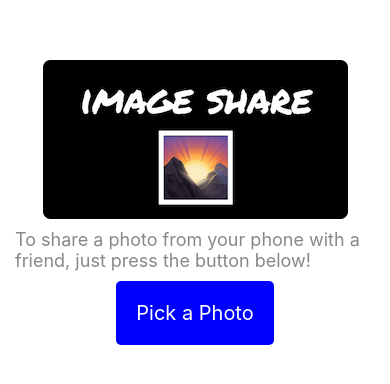
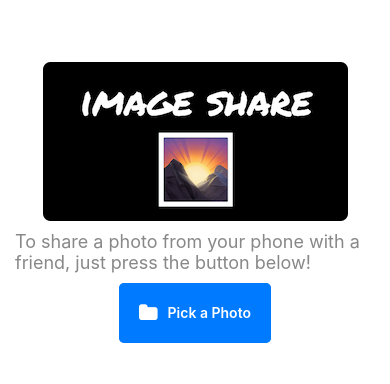
Before and after one commit to Afrizalbs/ImageShare, a React Native app: screen / in a window 390 px wide. Shown: the part 220-604 px from the top of the page. Built offline with nearby package versions, Linux system fonts and the light colour scheme.

Commit message:
Add Feature Share Photo

```diff
--- a/App.js
+++ b/App.js
@@ -1,15 +1,24 @@
-import { Image, StyleSheet, Text, TouchableOpacity, View } from "react-native";
+import {
+  Image,
+  Platform,
+  StyleSheet,
+  Text,
+  TouchableOpacity,
+  View,
+} from "react-native";
 import * as ImagePicker from "expo-image-picker";
+import * as Sharing from "expo-sharing";
+import * as ImageManipulator from "expo-image-manipulator";
 import logo from "./assets/logo.png";
 import { useState } from "react";
+import Ionicons from "@expo/vector-icons/Ionicons";
+import FontAwesome from "@expo/vector-icons/FontAwesome";
 
 const App = () => {
   const [selectedImage, setSelectedImage] = useState(null);
 
   let openImagePicker = async () => {
     let permissionResult = await ImagePicker.requestCameraPermissionsAsync();
-    // console.log(permissionResult);
-
     if (permissionResult.status === false) {
       alert("permision to access camera roll is required!");
       return;
@@ -17,11 +26,22 @@ const App = () => {
 
     let pickerResult = await ImagePicker.launchImageLibraryAsync();
     console.log(pickerResult);
-
     if (pickerResult.cancelled === true) {
       return;
     }
     setSelectedImage({ localUri: pickerResult.uri });
+  };
+
+  let openShareDialog = async () => {
+    if (Platform.OS === "web") {
+      alert("sharing not available on your platform");
+      return;
+    }
+
+    let imageTmp = await ImageManipulator.manipulateAsync(
+      selectedImage.localUri
+    );
+    await Sharing.shareAsync(imageTmp.uri);
   };
 
   if (selectedImage !== null) {
@@ -31,9 +51,13 @@ const App = () => {
           style={styles.thumbnail}
           source={{ uri: selectedImage.localUri }}
         />
-        <TouchableOpacity style={styles.button}>
-          <Text style={styles.buttonText}>Share Photo</Text>
-        </TouchableOpacity>
+        <FontAwesome.Button
+          name="share"
+          style={styles.button}
+          onPress={openShareDialog}
+        >
+          Share Photo
+        </FontAwesome.Button>
       </View>
     );
   }
@@ -47,9 +71,13 @@ const App = () => {
         below!
       </Text>
 
-      <TouchableOpacity style={styles.button} onPress={openImagePicker}>
-        <Text style={styles.buttonText}>Pick a Photo</Text>
-      </TouchableOpacity>
+      <FontAwesome.Button
+        name="folder"
+        style={styles.button}
+        onPress={openImagePicker}
+      >
+        Pick a Photo
+      </FontAwesome.Button>
     </View>
   );
 };
@@ -73,7 +101,7 @@ const styles = StyleSheet.create({
     marginBottom: 10,
   },
   button: {
-    backgroundColor: "blue",
+    // backgroundColor: "blue",
     padding: 20,
     borderRadius: 5,
   },
```
